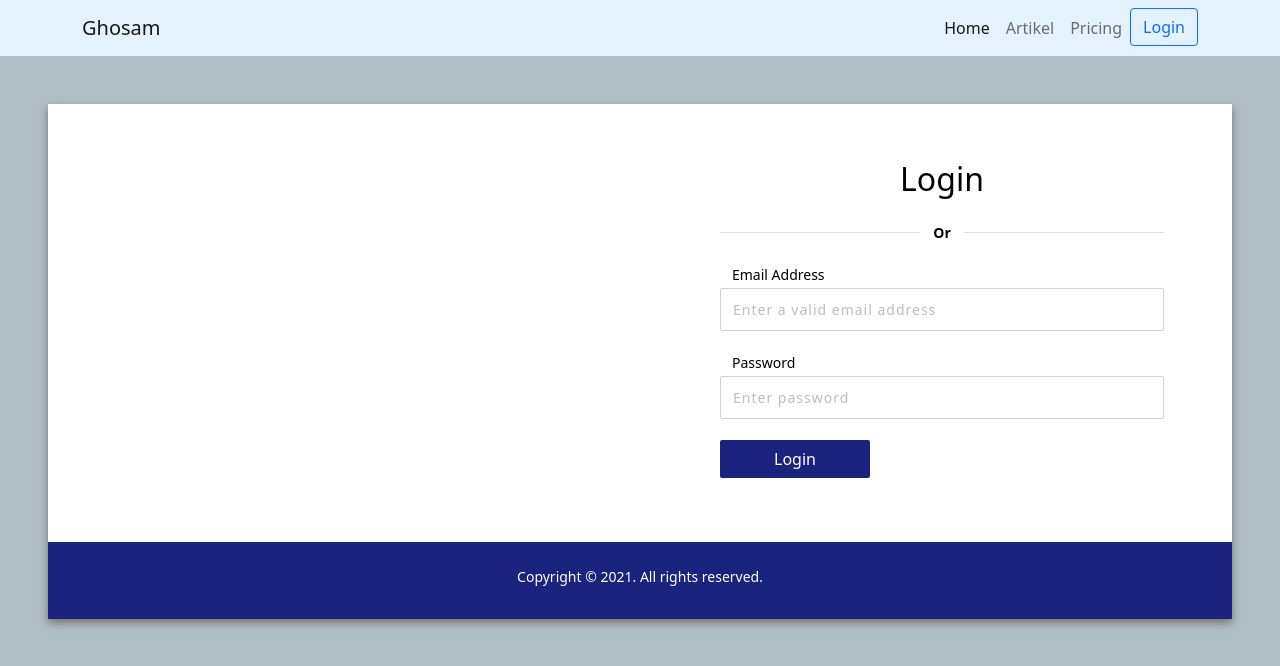
After one commit to Adamghosam/codenighter_pwl, a CodeIgniter app: page /mvc_codenighter/login in a window 1280 px wide. The commit adds this page. Shown: the top 666 px of the page. Run offline with CodeIgniter, Linux system fonts and the light colour scheme.

Commit message:
menambhakan fitur login

```diff
--- a/blog/application/config/autoload.php
+++ b/blog/application/config/autoload.php
@@ -29,6 +29,7 @@ defined('BASEPATH') or exit('No direct script access allowed');
 | 7. Models
 |
 */
+
 
 /*
 | -------------------------------------------------------------------
@@ -89,7 +90,7 @@ $autoload['drivers'] = array();
 |
 |	$autoload['helper'] = array('url', 'file');
 */
-$autoload['helper'] = array();
+$autoload['helper'] = array('url');
 
 /*
 | -------------------------------------------------------------------
--- a/blog/application/config/config.php
+++ b/blog/application/config/config.php
@@ -23,7 +23,7 @@ defined('BASEPATH') or exit('No direct script access allowed');
 | a PHP script and you can easily do that on your own.
 |
 */
-$config['base_url'] = 'http://127.0.0.1/mvc_codenighter/codenighter_pwl';
+$config['base_url'] = 'http://127.0.0.1/mvc_codenighter/codenighter_pwl/blog/';
 
 /*
 |--------------------------------------------------------------------------
--- /dev/null
+++ b/blog/application/controllers/Login.php
@@ -0,0 +1,13 @@
+<?php
+
+
+class Login extends CI_Controller
+{
+    public function index()
+    {
+        $data['title'] = 'Login';
+        $this->load->view('templates/header', $data);
+        $this->load->view('login/index');
+        $this->load->view('templates/footer');
+    }
+}
--- /dev/null
+++ b/blog/application/views/login/index.php
@@ -0,0 +1,215 @@
+<style>
+    body {
+        color: #000;
+        overflow-x: hidden;
+        height: 100%;
+        background-color: #B0BEC5;
+        background-repeat: no-repeat
+    }
+
+    .card0 {
+        box-shadow: 0px 4px 8px 0px #757575;
+        border-radius: 0px
+    }
+
+    .card2 {
+        margin: 0px 40px
+    }
+
+    .logo {
+        width: 200px;
+        height: 100px;
+        margin-top: 20px;
+        margin-left: 35px
+    }
+
+    .image {
+        width: 360px;
+        height: 280px
+    }
+
+    .border-line {
+        border-right: 1px solid #EEEEEE
+    }
+
+    .facebook {
+        background-color: #3b5998;
+        color: #fff;
+        font-size: 18px;
+        padding-top: 5px;
+        border-radius: 50%;
+        width: 35px;
+        height: 35px;
+        cursor: pointer
+    }
+
+    .twitter {
+        background-color: #1DA1F2;
+        color: #fff;
+        font-size: 18px;
+        padding-top: 5px;
+        border-radius: 50%;
+        width: 35px;
+        height: 35px;
+        cursor: pointer
+    }
+
+    .linkedin {
+        background-color: #2867B2;
+        color: #fff;
+        font-size: 18px;
+        padding-top: 5px;
+        border-radius: 50%;
+        width: 35px;
+        height: 35px;
+        cursor: pointer
+    }
+
+    .line {
+        height: 1px;
+        width: 45%;
+        background-color: #E0E0E0;
+        margin-top: 10px
+    }
+
+    .or {
+        width: 10%;
+        font-weight: bold
+    }
+
+    .text-sm {
+        font-size: 14px !important
+    }
+
+    ::placeholder {
+        color: #BDBDBD;
+        opacity: 1;
+        font-weight: 300
+    }
+
+    :-ms-input-placeholder {
+        color: #BDBDBD;
+        font-weight: 300
+    }
+
+    ::-ms-input-placeholder {
+        color: #BDBDBD;
+        font-weight: 300
+    }
+
+    input,
+    textarea {
+        padding: 10px 12px 10px 12px;
+        border: 1px solid lightgrey;
+        border-radius: 2px;
+        margin-bottom: 5px;
+        margin-top: 2px;
+        width: 100%;
+        box-sizing: border-box;
+        color: #2C3E50;
+        font-size: 14px;
+        letter-spacing: 1px
+    }
+
+    input:focus,
+    textarea:focus {
+        -moz-box-shadow: none !important;
+        -webkit-box-shadow: none !important;
+        box-shadow: none !important;
+        border: 1px solid #304FFE;
+        outline-width: 0
+    }
+
+    button:focus {
+        -moz-box-shadow: none !important;
+        -webkit-box-shadow: none !important;
+        box-shadow: none !important;
+        outline-width: 0
+    }
+
+    a {
+        color: inherit;
+        cursor: pointer
+    }
+
+    .btn-blue {
+        background-color: #1A237E;
+        width: 150px;
+        color: #fff;
+        border-radius: 2px
+    }
+
+    .btn-blue:hover {
+        background-color: #000;
+        cursor: pointer
+    }
+
+    .bg-blue {
+        color: #fff;
+        background-color: #1A237E
+    }
+
+    @media screen and (max-width: 991px) {
+        .logo {
+            margin-left: 0px
+        }
+
+        .image {
+            width: 300px;
+            height: 220px
+        }
+
+        .border-line {
+            border-right: none
+        }
+
+        .card2 {
+            border-top: 1px solid #EEEEEE !important;
+            margin: 0px 15px
+        }
+    }
+</style>
+
+
+
+
+
+<!-- As a heading -->
+
+
+<div class="container-fluid px-1 px-md-5 px-lg-1 px-xl-5 py-5 mx-auto">
+    <div class="card card0 border-0">
+        <div class="row d-flex">
+            <div class="col-lg-6">
+                <div class="card1 pb-5">
+
+                </div>
+            </div>
+            <div class="col-lg-6">
+                <div class="card2 card border-0 px-4 py-5">
+                    <div class="row mb-4 px-3">
+                        <h2 class="mb-0 mr-4 mt-2 text-center">Login</h2>
+
+                    </div>
+                    <div class="row px-3 mb-4">
+                        <div class="line"></div> <small class="or text-center">Or</small>
+                        <div class="line"></div>
+                    </div>
+                    <div class="row px-3"> <label class="mb-1">
+                            <h6 class="mb-0 text-sm">Email Address</h6>
+                        </label> <input class="mb-4" type="text" name="email" placeholder="Enter a valid email address"> </div>
+                    <div class="row px-3"> <label class="mb-1">
+                            <h6 class="mb-0 text-sm">Password</h6>
+                        </label> <input type="password" name="password" placeholder="Enter password"> </div>
+
+                    <div class="row mb-3 px-3"> <button type="submit" class="btn btn-blue text-center mt-3">Login</button> </div>
+                </div>
+            </div>
+        </div>
+        <div class="bg-blue py-4">
+            <div class="row px-3"> <small class="ml-4 ml-sm-5 mb-2 text-center">Copyright &copy; 2021. All rights reserved.</small>
+
+            </div>
+        </div>
+    </div>
+</div>
--- a/blog/application/views/templates/header.php
+++ b/blog/application/views/templates/header.php
@@ -16,22 +16,31 @@
     <nav class="navbar navbar-expand-lg navbar-light " style="background-color: #e3f2fd;">
         <div class="container">
             <a class="navbar-brand" href="#">Ghosam </a>
-            <button class="navbar-toggler" type="button" data-bs-toggle="collapse" data-bs-target="#navbarNav" aria-controls="navbarNav" aria-expanded="false" aria-label="Toggle navigation">
+            <button class="navbar-toggler  type=" button" data-bs-toggle="collapse" data-bs-target="#navbarNav" aria-controls="navbarNav" aria-expanded="false" aria-label="Toggle navigation">
                 <span class="navbar-toggler-icon"></span>
             </button>
-            <div class="collapse navbar-collapse" id="navbarNav">
-                <ul class="navbar-nav">
+            <div class="collapse navbar-collapse " id="navbarNav">
+                <ul class="navbar-nav " style="margin-left: auto;">
                     <li class="nav-item">
-                        <a class="nav-link active" aria-current="page" href="#">Home</a>
+                        <a class="nav-link active " aria-current="page" href="<?= base_url(); ?>">Home</a>
                     </li>
                     <li class="nav-item">
-                        <a class="nav-link" href="#">Artikel</a>
+                        <a class="nav-link" href="<?= base_url(); ?>artikel">Artikel</a>
                     </li>
                     <li class="nav-item">
                         <a class="nav-link" href="#">Pricing</a>
                     </li>
+                    <li>
+                        <div class="d-flex">
+                            <a class="btn btn-outline-primary" href="<?= base_url(); ?>login">Login</a>
 
+                        </div>
+
+                    </li>
                 </ul>
+
+
+
             </div>
         </div>
     </nav>
```
